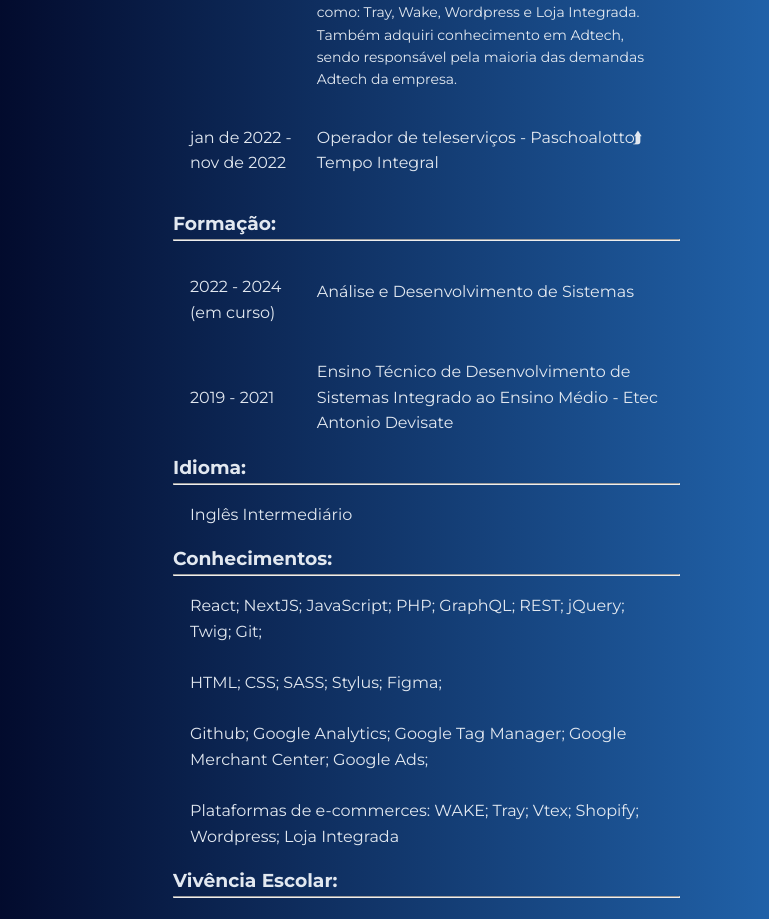
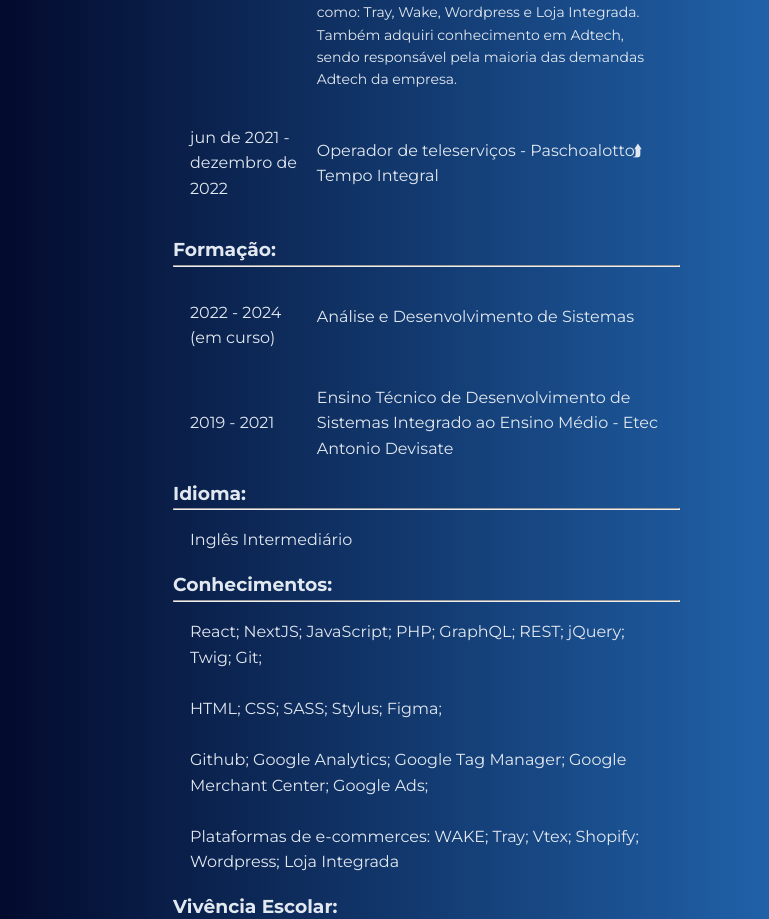
Before and after one commit to LuisFelipeMod/portfolio-antigo, a Next.js app: page /curriculum in a window 1280 px wide. Shown: the part 1229-2148 px from the top of the page, without its empty margins (467-1236 px from the left). Built offline with nearby package versions, Linux system fonts and the light colour scheme.

Commit message:
fix: wrong date

```diff
--- a/components/curriculum.js
+++ b/components/curriculum.js
@@ -174,7 +174,7 @@ export default function Curriculum({children, home}){
                         </div>
                     </div>
                     <div className={`${styles.box_experience} ${styles.box_auto} ${styles.box_mgBottom}`}>
-                        <span className={styles.year_experience}>jan de 2022 - nov de 2022</span>
+                        <span className={styles.year_experience}>jun de 2021 - dezembro de 2022</span>
                         <div className={styles.info_experience}>
                             <Link href='https://www.paschoalotto.com.br/' className={styles.profission_experience}>Operador de teleserviços - Paschoalotto<span className={styles.arrow_up}>⮭</span></Link>
                             <span className={styles.level_experience}>Tempo Integral</span>
```
